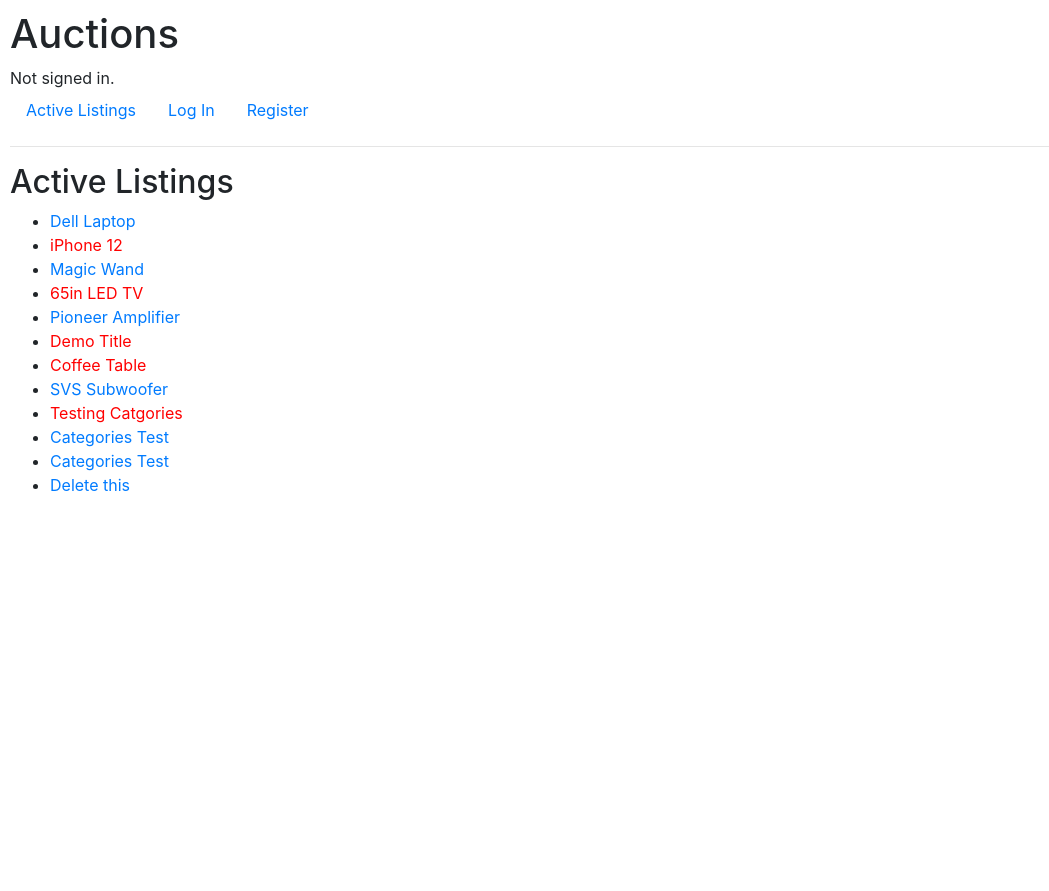
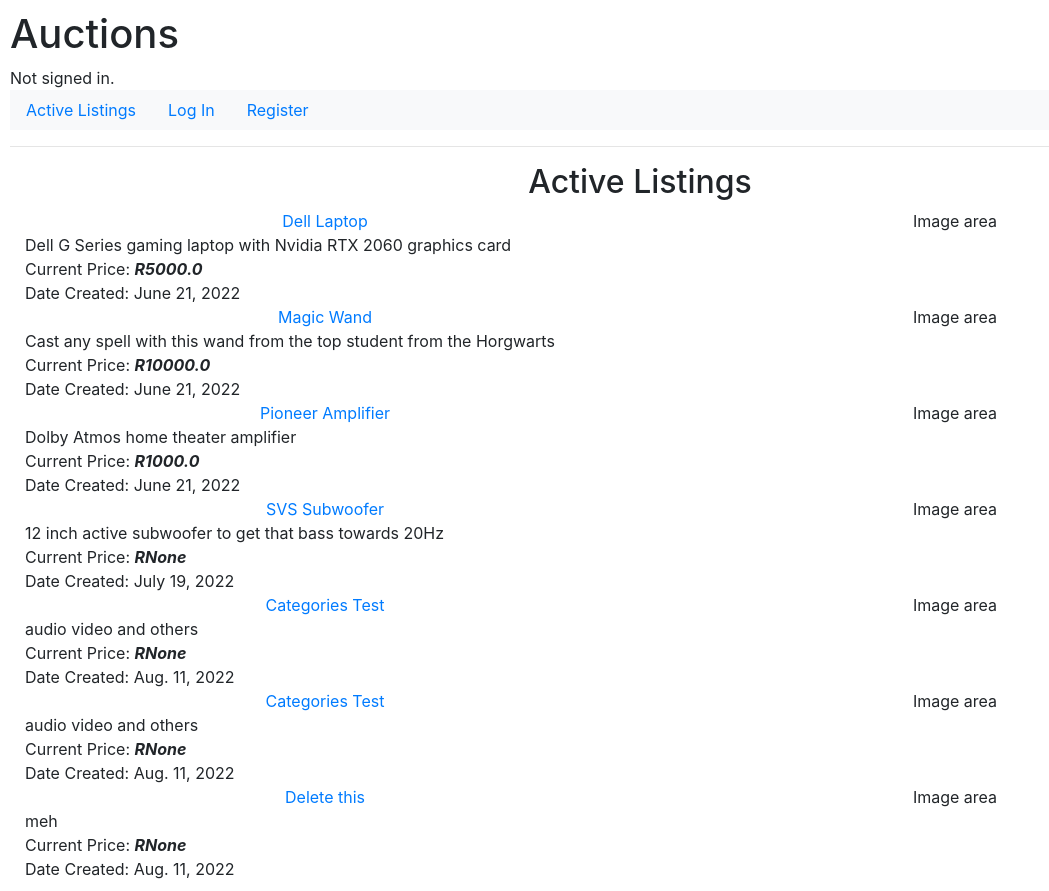
Before and after one commit to siphe-sihle/Commerce, a Django app: page / in a window 1280 px wide. Shown: the whole page, without its empty margins (0-1049 px from the left). Before the commit the page ends 491 px from the top, so only its background shows below. Run offline with Django 3.2, Linux system fonts and the light colour scheme; data comes from the database, SQL or seed files in the repository; both versions use the stored data as it was after the commit; some libraries are stand-ins or nearby versions.

Commit message:
Display price on each listing on homepage (buggy)

```diff
--- a/auctions/models.py
+++ b/auctions/models.py
@@ -31,7 +31,7 @@ class Listing(models.Model):
     #starting_bid = models.FloatField(default= 0.00, null= False, blank = True)
 
 class Bid(models.Model):
-    amount = models.FloatField(null=True)
+    amount = models.FloatField(default = 0.0)
     listing = models.ForeignKey(Listing, on_delete=models.CASCADE, related_name="offers", null=True)
     bidder = models.ForeignKey(User, on_delete=models.CASCADE, related_name="buyer", null=True)
 
--- a/auctions/templates/auctions/index.html
+++ b/auctions/templates/auctions/index.html
@@ -1,15 +1,48 @@
 {% extends "auctions/layout.html" %}
 
 {% block body %}
-    <h2>Active Listings</h2>
+    <h2 class="text-center">Active Listings</h2>
 
-    <ul>
+    {% for listing in listings %}
+        {% if listing.active == True %}
+            <div class="container-fluid text-center">
+                <div class="row">
+                    <div class="col">
+                        <a href="listings/{{listing.id}}">{{listing.title}}</a>
+                        <div class="description text-left">
+                            {{listing.description}}
+                        </div>
+                        <div class="price text-left">
+                            Current Price: <strong><em>R{{listing.max_bid_amount}}</em></strong>
+                        </div>
+                        <div class="date text-left">
+                            Date Created: {{listing.pub_date}}
+                        </div>
+                    </div>
+                    <div class="col">Image area</div>
+                </div>
+            </div>
+        {% else %}
+            <div class="container-fluid text-center" hidden>
+                <div class="row">
+                    <div class="col"><a href="listings/{{listing.id}}" style="color:red;">{{listing.title}} <strong>Auction Closed</strong></a></div>
+                    <div class="col">Image area</div>
+                </div>
+            </div>
+        {% endif %}
+
+    {% endfor %}
+
+<!--
+    <ul class="list-group list-group-flush">
         {% for listing in listings %}
             {% if listing.active == True %}
-                <li><a href="listings/{{listing.id}}">{{listing.title}}</a></li>
+                <li class="list-group-item"><a href="listings/{{listing.id}}">{{listing.title}}</a></li>
             {% else %}
-                <li><a href="listings/{{listing.id}}" style="color:red;">{{listing.title}}</a></li>
+                <li class="list-group-item"><a href="listings/{{listing.id}}" style="color:red;">{{listing.title}} <strong>Auction Closed</strong></a></li>
             {% endif %}
         {% endfor %}
     </ul>
+
+-->
 {% endblock %}
--- a/auctions/templates/auctions/layout.html
+++ b/auctions/templates/auctions/layout.html
@@ -16,7 +16,7 @@
                 Not signed in.
             {% endif %}
         </div>
-        <ul class="nav">
+        <ul class="nav bg-light">
             <li class="nav-item">
                 <a class="nav-link" href="{% url 'index' %}">Active Listings</a>
             </li>
--- a/auctions/views.py
+++ b/auctions/views.py
@@ -14,7 +14,22 @@ from django.db.models import Avg, Max, Min, Sum
 def index(request):
     # Get all listings from the database
     listings = Listing.objects.all()
-    return render(request, "auctions/index.html", {"listings": listings})
+
+    # For each listing we get the starting bid or current bid
+    current = 0
+    current_amount_list = []
+    for listing in listings:
+        if listing.active == True:
+            current_amount = listing.offers.aggregate(Max('amount'))
+            print(f"current dict: {current_amount}")
+            print(current_amount['amount__max'])
+            current = current_amount.get('amount__max')
+            # Store the active listing prices in a list
+            current_amount_list.append(current)
+
+    print(f"list: {current_amount_list}")
+    return render(request, "auctions/index.html", {"listings": listings.values().annotate(max_bid_amount = Max('bid__amount')),
+    "prices": current_amount_list})
 
 # Listing view
 @login_required
```
Also changed, not shown: auctions/migrations/0032_alter_bid_amount.py (added), auctions/migrations/0033_alter_bid_amount.py (added), db.sqlite3.
